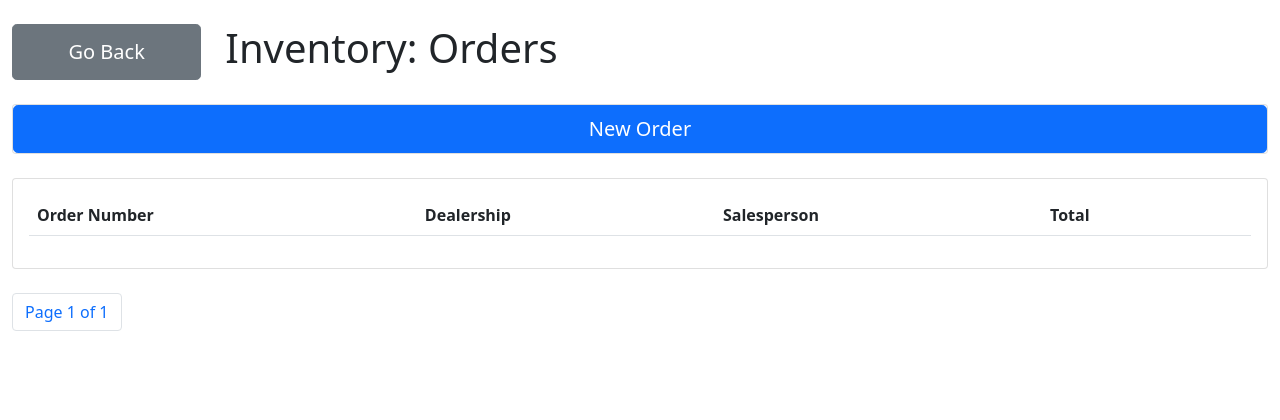
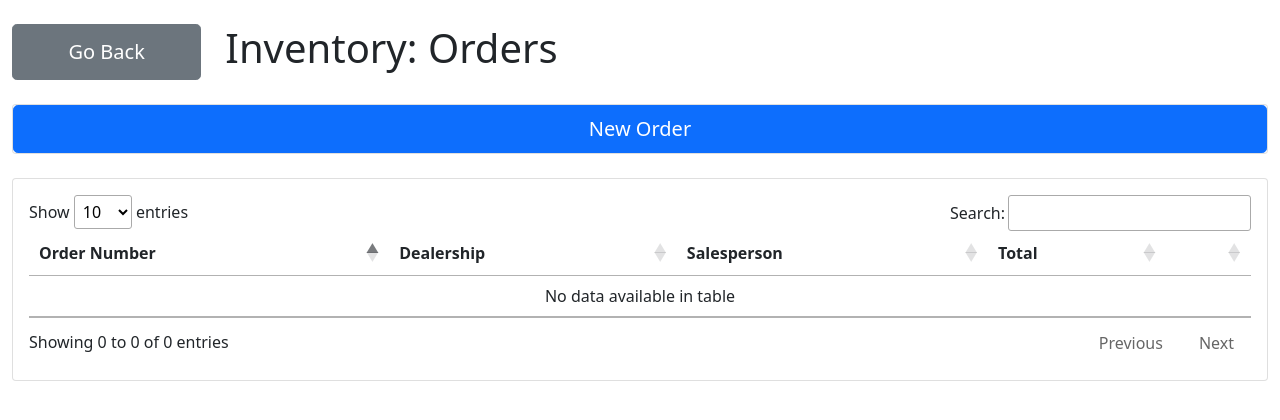
Before and after one commit to diaz-michael/btm419-W22, a Django app: page /inventory/orders/ in a window 1280 px wide. Shown: the part 56-476 px from the top of the page. Run offline with Django 4.2, Linux system fonts and the light colour scheme; the visitor is signed in with stand-in values (Sample User, id 1); data that the repository does not hold is empty; some libraries are stand-ins or nearby versions.

Commit message:
inventory datatable

```diff
--- a/inventory/templates/inventory/list.html
+++ b/inventory/templates/inventory/list.html
@@ -1,10 +1,5 @@
 {% extends "background/base.html" %}
 {% block content %}
-<!-- <ul>
-    {% for x in object_list %}
-        <li><a href='{{ x.get_absolute_url }}'>{{ x }}</a></li>
-    {% endfor %}
-</ul> -->
 
 <div class="row">
     <div class="d-grid col-md-2">
@@ -16,12 +11,13 @@
 </div>
 <br>
 <div class="card mb-4">
-        <a  type="button" class="btn btn-primary btn-lg btn-block" href='{% url "inventory:create" %}'>New Order</a>
+    <a type="button" class="btn btn-primary btn-lg btn-block" href='{% url "inventory:create" %}'>New Order</a>
 </div>
 <div class="row">
     <div class="col-md">
         <div class="card card-body">
-                <table class="table">
+            <table id="table_db" class="table">
+                <thead>
                     <tr>
                         <th>Order Number</th>
                         <th>Dealership</th>
@@ -29,10 +25,11 @@
                         <th>Total</th>
                         <th></th>
                     </tr>
-
+                </thead>
+                <tbody>
                     {% for order in object_list %}
                     <tr>
-                            <td>#{{order.id}}</td>
+                        <td>{{order.id}}</td>
                         <td>{{order.dealershipID}}</td>
                         <td>{{order.salespersonID}}</td>
                         <td>${{order.get_order_form_total|floatformat:2}}</td>
@@ -40,27 +37,21 @@
 
                     </tr>
                     {% endfor%}
+                </tbody>
             </table>
         </div>
     </div>
 </div>
 <br>
-    <nav aria-label="Page Nav">
-        <ul class="pagination">
-            {% if customers.has_previous %}
-                <li class="page-item"><a class="page-link" href="?page=1">&laquo; first</a></li>
-                <li class="page-item"><a class="page-link" href="?page={{ object_list.previous_page_number }}">previous</a></li>
-            {% endif %}
 
-            <span class="current">
-                <li class="page-item"><a class="page-link" href="#">Page {{ object_list.number }} of {{ object_list.paginator.num_pages }}</a></li>
-            </span>
-
-            {% if object_list.has_next %}
-                <li class="page-item"><a class="page-link" href="?page={{ object_list.next_page_number }}">next</a></li>
-                <li class="page-item"><a class="page-link" href="?page={{ object_list.paginator.num_pages }}">last &raquo;</a></li>
-            {% endif %}
-        </ul>
-    </nav>
-
-{% endblock content %}
+{% endblock %}
+{% block js %}
+<link rel="stylesheet" type="text/css" href="https://cdn.datatables.net/1.11.5/css/jquery.dataTables.css">
+<script type="text/javascript" charset="utf8" src="https://cdn.datatables.net/1.11.5/js/jquery.dataTables.js"></script>
+<script>
+    $(document).ready(function () {
+        $('#table_db').DataTable();
+    });
+</script>
+</div>
+{% endblock %}
--- a/inventory/views.py
+++ b/inventory/views.py
@@ -12,11 +12,8 @@ from .models import order_form, order
 def order_form_list_view(request):
     qs = order_form.objects.all().prefetch_related('order_set').select_related('dealershipID').select_related('salespersonID').order_by('-id')
 
-    paginator = Paginator(qs, 50)
-    page_number = request.GET.get('page')
-    page_obj = paginator.get_page(page_number)
     context = {
-        "object_list": page_obj
+        "object_list": qs
     }
     return render(request, "inventory/list.html", context)
 
```
Lines whose indentation alone changed are shown as unchanged.
